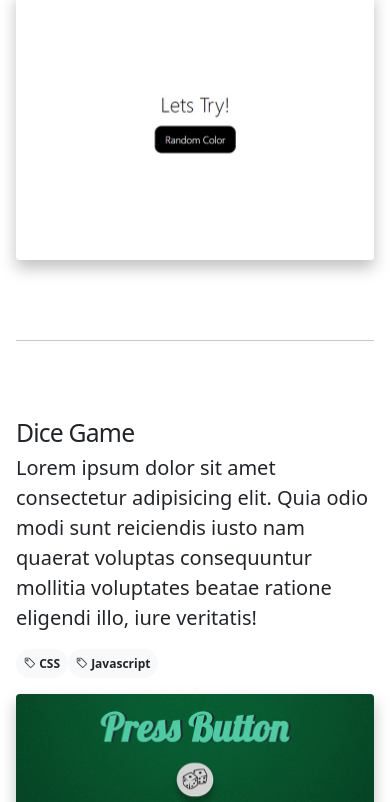
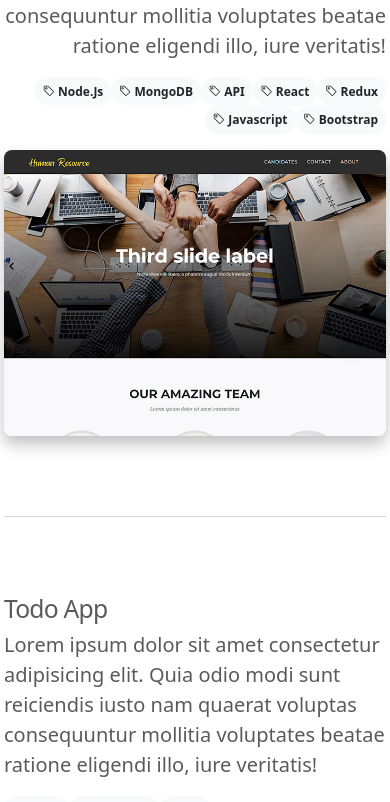
Before and after one commit to fatihcode/fatihcode.github.io, a React (Create React App) app: page / in a window 390 px wide. Shown: the part 1008-1810 px from the top of the page. Built offline with nearby package versions, Linux system fonts and the light colour scheme.

Commit message:
css added

```diff
--- a/src/components/App.js
+++ b/src/components/App.js
@@ -8,11 +8,11 @@ import { Container } from "react-bootstrap";
 export default function App() {
   return (
 
-    <div className="px-1 px-sm-3 mb-2">
+    <div>
 
       <Header />
 
-      <Container>
+      <Container className="px-1 px-sm-3 mb-2">
 
         <Intro />
 
--- a/src/components/Intro.js
+++ b/src/components/Intro.js
@@ -3,6 +3,7 @@ import Social from './Social'
 
 export default function Intro() {
    return (
+      <>
          <div className="p-3 p-md-5 m-2 text-center bg-light">
             <div className="col-md-9 mx-auto">
                <img className="rounded-circle" src="static/img/profile.jpg" alt="" width="30%" />
@@ -26,5 +27,7 @@ export default function Intro() {
                </div>
             </div>
          </div>
+         <hr id="p1" className="featurette-divider"></hr>
+      </>
    )
 }
--- a/src/components/Project.js
+++ b/src/components/Project.js
@@ -1,22 +1,47 @@
-import React from 'react'
+import React, { useState } from 'react'
 import { project } from "./data"
 
 export default function Project() {
+
+    const [focus, setFocus] = useState(false)
+
+    const badge = document.querySelectorAll(".badge")
+
+    badge.forEach(element => {
+        element.onclick = () => {
+            for (let i = 0; i < badge.length; i++) {
+                if (badge[i].innerHTML == element.innerHTML) {
+                    badge[i].classList.toggle("focus")
+                }
+            }
+        }
+    });
+
+
+    // const badge = (e) => {
+
+    //     console.log(e.target.innerHTML);
+    //     console.log(e.target.innerHTML.split(" ")[3]);
+    //     setFocus(true)
+    // }
+
+
+
     return (
         <>
             {project.map(item => (
                 <React.Fragment key={item.id}>
                     <div className="row featurette">
 
-                        <div className="col-md-5">
+                        <div className={"col-md-5" + (item.id % 2 == 0 ? "" : " order-md-2")}>
                             <h2 className="featurette-heading">{item.title}</h2>
                             <p className="lead">{item.description}</p>
 
                             <p>
                                 {item.tag.map((tag, i) => (
-                                    <span key={i} className="badge rounded-pill bg-light text-dark p-2">
+                                    <span key={i} className={"badge rounded-pill text-dark p-2 bg-light" + (focus ? " bg-warning" : "")} onClick={badge} >
                                         <i className="bi bi-tag"></i> {tag}
-                                        </span>
+                                    </span>
                                 ))}
                             </p>
 
@@ -31,7 +56,7 @@ export default function Project() {
                     </div>
                     <hr className="featurette-divider"></hr>
                 </React.Fragment>
-            ))}
+            )).reverse()}
         </>
     )
 }
--- a/src/components/data.js
+++ b/src/components/data.js
@@ -20,7 +20,7 @@ export const project = [
       title: "Quiz Application",
       description: "A quiz application that allows users to take a quiz and get a score.",
       tag: ["CSS", "Javascript", "Bootstrap"],
-      image: "03-quiz-app.png",
+      image: "03-quiz-app.jpg",
       live: "https://fatihqaz.github.io/quiz/"
    },
    {
--- a/src/index.css
+++ b/src/index.css
@@ -75,7 +75,7 @@ body {
   transition: all 0.3s ease;
 }
 
-.badgefocus {
+.focus {
   background-color: rgba(var(--bs-warning-rgb), var(--bs-bg-opacity)) !important;
   transition: all 0.3s ease;
 }
@@ -89,6 +89,10 @@ body {
   cursor: pointer;
 }
 
+.bi-tag{
+  pointer-events: none;
+}
+
 @media (min-width: 40em) {
   .featurette-heading {
     font-size: 50px;
--- a/src/index.js
+++ b/src/index.js
@@ -1,8 +1,8 @@
 import React from 'react';
 import ReactDOM from 'react-dom/client';
+import 'bootstrap/dist/css/bootstrap.min.css';
 import './index.css';
 import App from './components/App';
-import 'bootstrap/dist/css/bootstrap.min.css';
 
 const root = ReactDOM.createRoot(document.getElementById('root'));
 root.render(
```
Also changed, not shown: 1 other file (tests, documents, lock files or other folders). Lines whose indentation alone changed are shown as unchanged.
